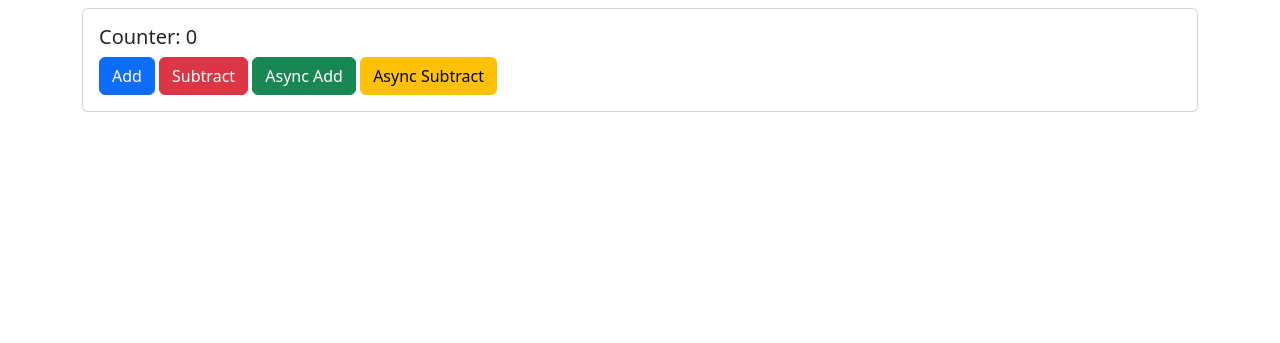
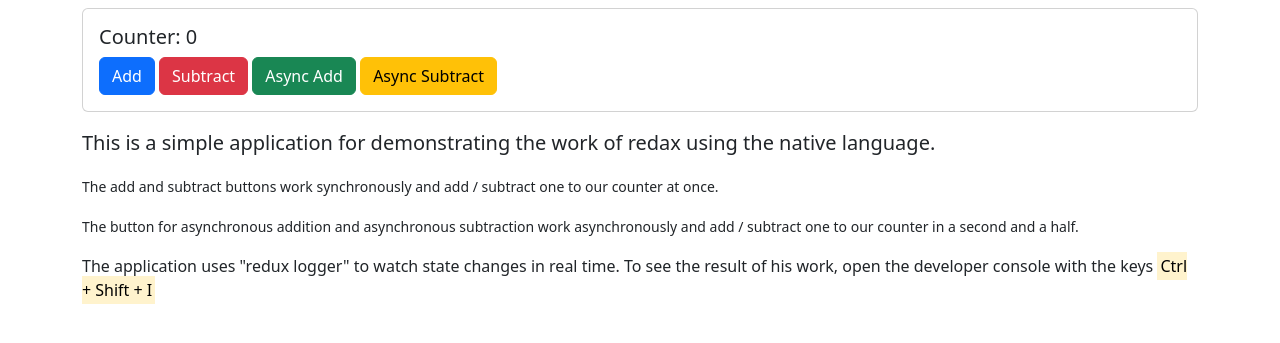
Before and after one commit to Assistant-Web/redux-nativeJS, a website built with webpack: page src/index.html in a window 1280 px wide. Shown: the part 121-464 px from the top of the page. Built offline with nearby package versions, Linux system fonts and the light colour scheme.

Commit message:
Add description on home page

```diff
--- a/src/index.html
+++ b/src/index.html
@@ -24,7 +24,7 @@
 
          <hr />
 
-         <div class="card">
+         <div class="card mb-3">
             <div class="card-body">
                <h5 class="card-title">Counter: <span id="counter"></span></h5>
                <button class="btn btn-primary" id="add">Add</button>
@@ -35,6 +35,28 @@
                </button>
             </div>
          </div>
+         <p class="lead">
+            This is a simple application for demonstrating the work of redax
+            using the native language.
+         </p>
+         <p>
+            <small
+               >The add and subtract buttons work synchronously and add /
+               subtract one to our counter at once.</small
+            >
+         </p>
+         <p>
+            <small
+               >The button for asynchronous addition and asynchronous
+               subtraction work asynchronously and add / subtract one to our
+               counter in a second and a half.</small
+            >
+         </p>
+         <p>
+            The application uses "redux logger" to watch state changes in real
+            time. To see the result of his work, open the developer console with
+            the keys <mark>Ctrl + Shift + I</mark>
+         </p>
       </div>
       <script
          src="https://cdn.jsdelivr.net/npm/bootstrap@5.2.0/dist/js/bootstrap.bundle.min.js"
```
